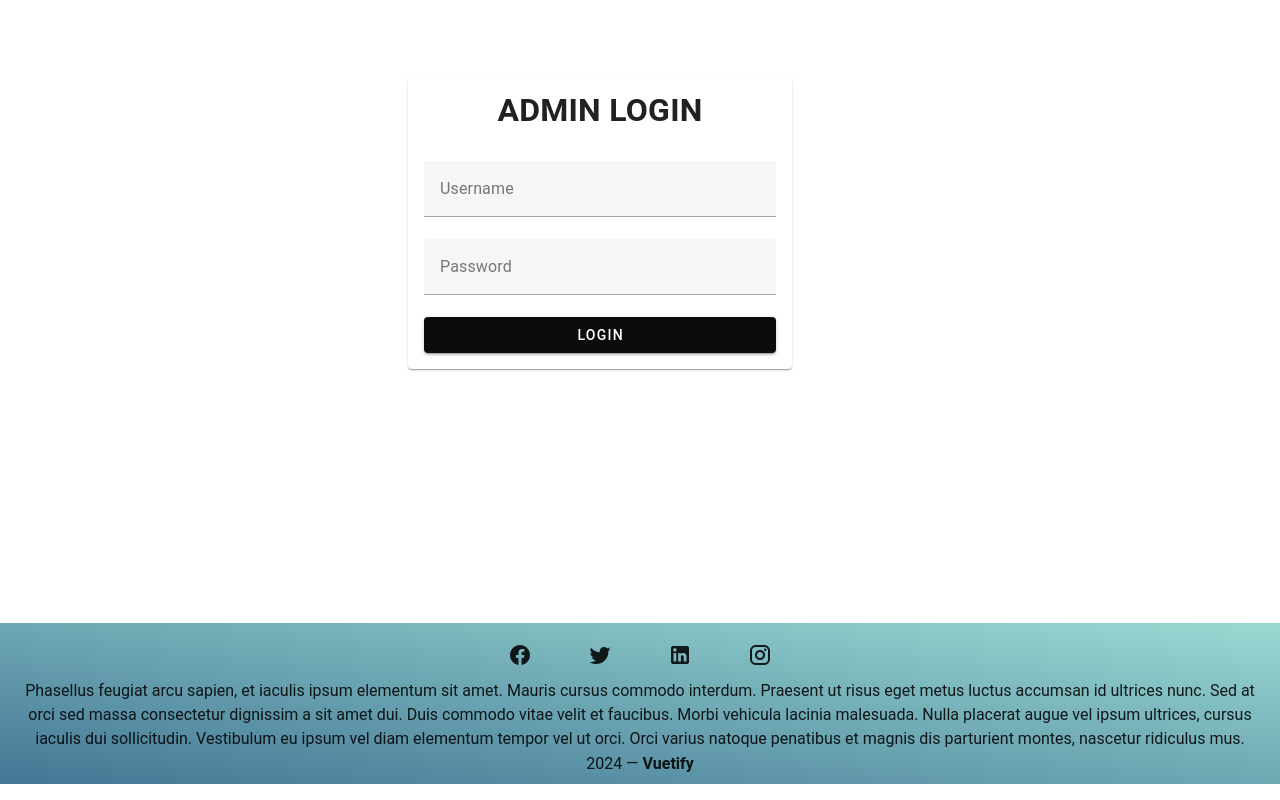
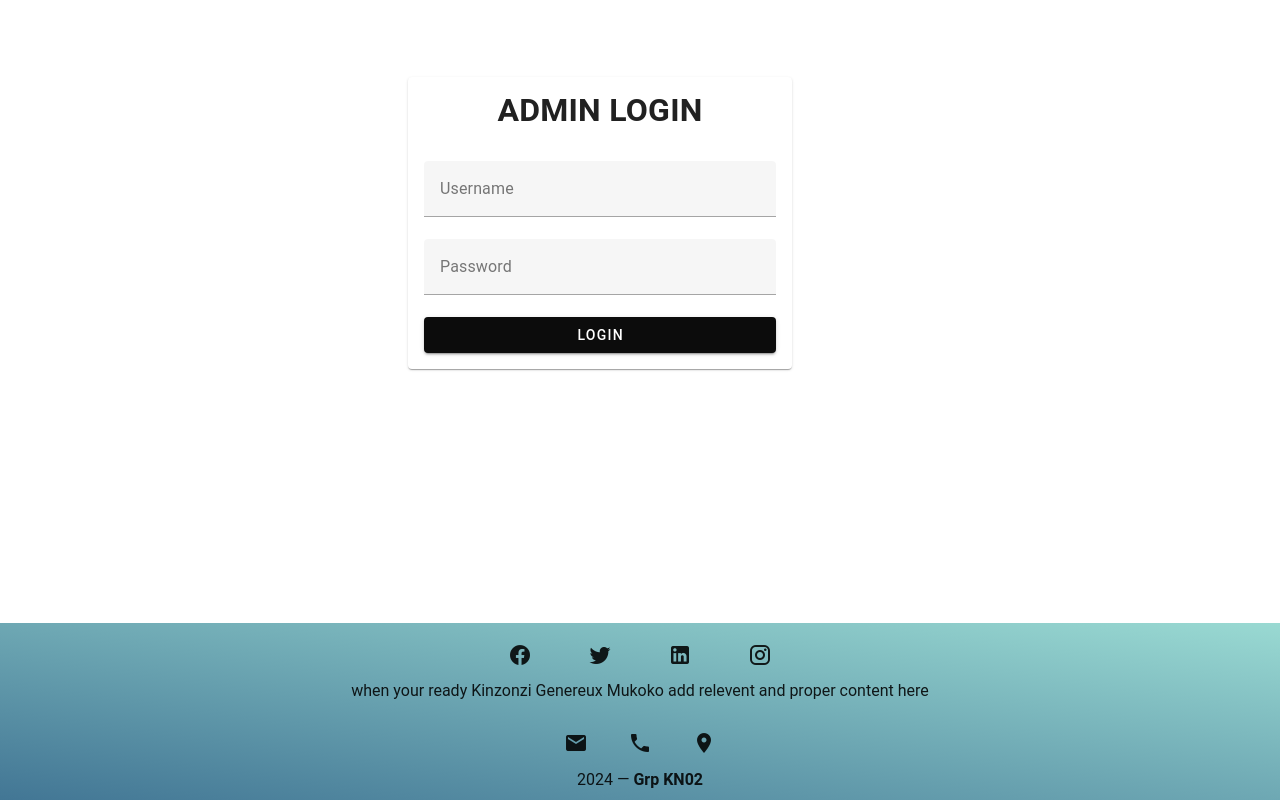
Before and after one commit to Twist1154/E-commerce-front-end, a Vue app: page /Admin in a window 1280 px wide. Shown: the part 241-1041 px from the top of the page. Built offline with nearby package versions, Linux system fonts and the light colour scheme.

Commit message:
Refactor components and update review service endpoints

```diff
--- a/src/components/AppFooter.vue
+++ b/src/components/AppFooter.vue
@@ -14,13 +14,30 @@
     </div>
 
     <div class="pt-0">
-      Phasellus feugiat arcu sapien, et iaculis ipsum elementum sit amet. Mauris cursus commodo interdum. Praesent ut risus eget metus luctus accumsan id ultrices nunc. Sed at orci sed massa consectetur dignissim a sit amet dui. Duis commodo vitae velit et faucibus. Morbi vehicula lacinia malesuada. Nulla placerat augue vel ipsum ultrices, cursus iaculis dui sollicitudin. Vestibulum eu ipsum vel diam elementum tempor vel ut orci. Orci varius natoque penatibus et magnis dis parturient montes, nascetur ridiculus mus.
+      when your ready Kinzonzi Genereux Mukoko add relevent and proper content here
+      <div class="pt-4">
+      <v-btn
+        icon="mdi-email"
+        class="mx-2"
+        variant="text"
+      ></v-btn>
+      <v-btn
+        icon="mdi-phone"
+        class="mx-2"
+        variant="text"
+      ></v-btn>
+      <v-btn
+        icon="mdi-map-marker"
+        class="mx-2"
+        variant="text"
+      ></v-btn>
+    </div>
     </div>
 
     <v-divider></v-divider>
 
     <div>
-      {{ new Date().getFullYear() }} — <strong>Vuetify</strong>
+      {{ new Date().getFullYear() }} — <strong>Grp KN02</strong>
     </div>
   </v-footer>
 </template>
--- a/src/components/NavG.vue
+++ b/src/components/NavG.vue
@@ -13,15 +13,17 @@
 
     <v-spacer></v-spacer>
 
-      <!-- Action buttons -->
+    <!-- Search Button -->
     <v-btn icon>
       <v-icon>mdi-magnify</v-icon>
     </v-btn>
 
-      <v-btn icon>
+    <!-- Wishlist Button - Triggers Wishlist Modal -->
+    <v-btn icon @click="toggleWishlist">
       <v-icon>mdi-heart</v-icon>
     </v-btn>
 
+    <!-- Cart Button -->
     <v-btn icon>
       <v-icon>mdi-cart</v-icon>
     </v-btn>
@@ -44,11 +46,32 @@
     </v-menu>
   </v-app-bar>
 
+  <!-- Wishlist Modal -->
+  <v-dialog v-model="wishlistDialog" max-width="500">
+    <v-card>
+      <v-card-title>Wishlist</v-card-title>
+      <v-card-text>
+        <!-- Wishlist items list -->
+        <v-list>
+          <v-list-item v-for="(item, index) in wishlistItems" :key="index">
+            <v-list-item-content>
+              <v-list-item-title>{{ item.name }}</v-list-item-title>
+              <v-list-item-subtitle>{{ item.price }}</v-list-item-subtitle>
+            </v-list-item-content>
+          </v-list-item>
+        </v-list>
+      </v-card-text>
+
+      <!-- Close Button -->
+      <v-card-actions>
+        <v-btn color="primary" text @click="toggleWishlist">Close</v-btn>
+      </v-card-actions>
+    </v-card>
+  </v-dialog>
+
   <!-- App Sidebar Component -->
   <AppSidebar v-model:drawer="drawer" />
-
-
-  <!--/v-app--->
+  <!--/v-app-->
 </template>
 
 <script>
@@ -62,11 +85,20 @@ export default {
   data() {
     return {
       drawer: false, // Drawer starts closed
+      wishlistDialog: false, // Wishlist modal starts closed
+      wishlistItems: [
+        // Example wishlist items
+        { name: "Zulu Beaded Necklace", price: "R150" },
+        { name: "African Wooden Mask", price: "R500" },
+      ],
     };
   },
   methods: {
     toggleDrawer() {
       this.drawer = !this.drawer; // Toggle drawer open/close
+    },
+    toggleWishlist() {
+      this.wishlistDialog = !this.wishlistDialog; // Toggle Wishlist modal
     },
     goToProfile() {
       console.log('Navigating to Profile');
--- a/src/components/Review.vue
+++ b/src/components/Review.vue
@@ -35,6 +35,7 @@
     <div v-for="review in reviews" :key="review.id" class="review-item">
       <v-banner color="pink-darken-1" icon="mdi-account-box" lines="two">
         <template v-slot:prepend>
+          <!-- If user has an avatar, display it; otherwise, show the placeholder icon -->
           <v-avatar v-if="review.user.avatar" :src="review.user.avatar"></v-avatar>
           <v-avatar v-else icon="mdi-account-circle"></v-avatar>
         </template>
@@ -88,10 +89,15 @@
     },
     async submitReview() {
       try {
+        // Add product and user details to the newReview object
+        this.newReview.product = { id: this.productId }; // Replace with actual product object
+        this.newReview.user = { id: this.userId }; // Replace with actual user object
+        this.newReview.createdAt = new Date().toISOString(); // Current timestamp
+
         const response = await reviewService.createReview(this.productId, this.newReview);
         console.log("Submitted review:", response.data);
-          this.reviews.push(response.data);
-          this.newReview.rating = null;
+        this.reviews.push(response.data); // Add the new review to the list
+        this.newReview.rating = 0; // Reset the form fields
         this.newReview.comment = '';
       } catch (error) {
         console.error("Error submitting review:", error);
@@ -127,7 +133,7 @@
 
 .comment-preview {
   display: -webkit-box;
-    -webkit-line-clamp: 2;
+  -webkit-line-clamp: 3;
   -webkit-box-orient: vertical;
   overflow: hidden;
   text-overflow: ellipsis;
--- a/src/services/reviewService.js
+++ b/src/services/reviewService.js
@@ -5,7 +5,7 @@ const BASE_URL = 'http://localhost:8080/store/review';
 const reviewService = {
   // Create a new review
   createReview(review) {
-    return axios.post(`${BASE_URL}`, review)
+    return axios.post(`${BASE_URL}/create`, review)
       .then(response => {
         console.log('Created Review:', response.data); // Log the created review data
         return response;
@@ -31,7 +31,7 @@ const reviewService = {
 
   // Get all reviews
   getAllReviews() {
-    return axios.get(`${BASE_URL}`)
+    return axios.get(`${BASE_URL}/all`)
       .then(response => {
         console.log('Fetched All Reviews:', response.data); // Log all fetched reviews
         return response;
```
Also changed, not shown: src/components/WishList.vue (added), src/context/AppContent.vue (added). Lines whose indentation alone changed are shown as unchanged.
